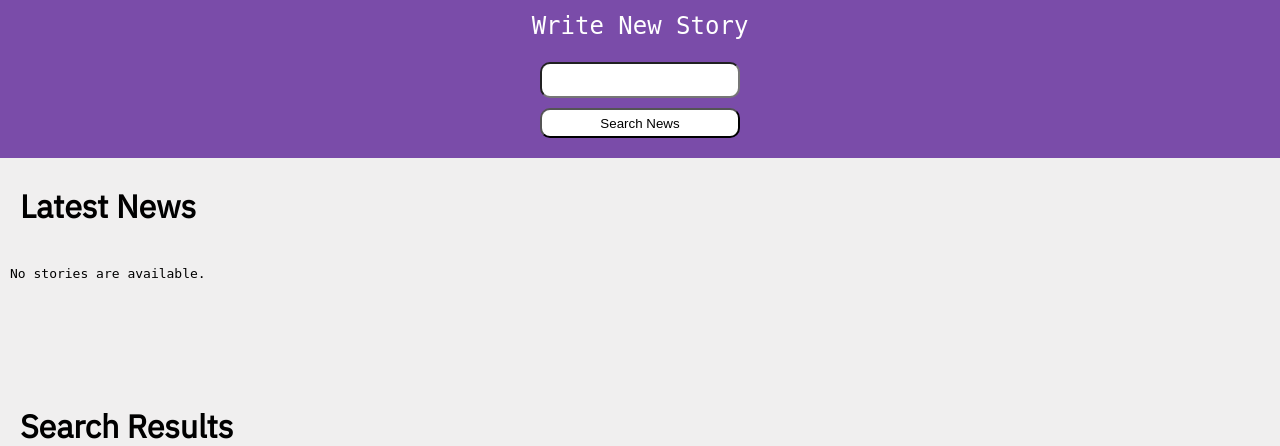
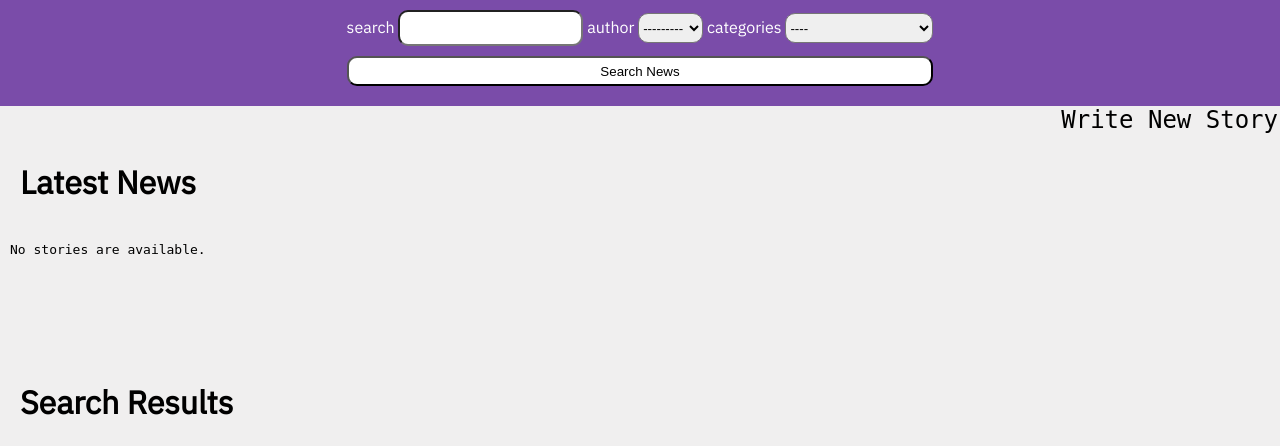
Before and after one commit to SheCodesAus/she-codes-django-news-project-DaniiBlack, a Django app: page /news/ in a window 1280 px wide. Shown: the part 194-640 px from the top of the page. Run offline with Django 4.2, Linux system fonts and the light colour scheme; the visitor is signed in with stand-in values (Sample User, id 1); data comes from the database, SQL or seed files in the repository; data that the repository does not hold is empty; parts of the project's set-up code (start-up, migrations or seed data) failed here and were passed over; some web fonts are replaced.

Commit message:
Categories

```diff
--- a/she_codes_news/news/forms.py
+++ b/she_codes_news/news/forms.py
@@ -8,7 +8,7 @@ User = get_user_model()
 class StoryForm(ModelForm):
     class Meta:
         model = NewsStory
-        fields = ['title', 'pub_date', 'content']
+        fields = ['title', 'pub_date', 'content', 'image_url', 'categories']
         widgets = {
             'pub_date': forms.DateInput(format=('%m/%d/%Y'),
             attrs={
@@ -25,16 +25,12 @@ ORDER_CHOICE= (
 )
 
 class FilterForm(forms.Form):
+    categories = forms.ChoiceField(label="categories", choices=[('', '----'), ('clickbait','Clickbait'), ('politics','Politics'), ('travel','Travel'), ('badbitch', 'Bad bitch, its a genre')], required=False)
+    categories.widget.attrs.update({'class' : 'categories-input'})
     author = forms.ModelChoiceField(label="author", queryset=User.objects.all(), required=False)
+    author.widget.attrs.update({'class' : 'author-input'})
     search = forms.CharField(label="search", required=False)
     search.widget.attrs.update({'class' : 'search-input'})
-
-class SearchForm(forms.Form):
-    with_author = forms.ModelChoiceField(
-        label='Author', queryset=User.objects.all(), required=False
-        )
-    search = forms.CharField(label="Search", required=False)
-
 
 class CommentForm(ModelForm):
 
--- a/she_codes_news/news/models.py
+++ b/she_codes_news/news/models.py
@@ -10,10 +10,11 @@ class NewsStory(models.Model):
     )
     pub_date = models.DateTimeField()
     content = models.TextField()
-    liked_by = models.ManyToManyField(User, related_name='liked_stories', blank=True)
+    image_url = models.URLField(max_length=1000, default="https://picsum.photos/600")
     favourited_by = models.ManyToManyField(
         User, related_name="favourites", blank=True
     )
+    categories = models.CharField(max_length=20, choices=[('clickbait','Clickbait'), ('politics','Politics'), ('travel','Travel'), ('badbitch', 'Bad bitch, its a genre')], default='Clickbait')
 
 class Comment(models.Model):
     story = models.ForeignKey(NewsStory, related_name="comments", on_delete=models.CASCADE)
--- a/she_codes_news/news/static/news/styles.css
+++ b/she_codes_news/news/static/news/styles.css
@@ -79,12 +79,33 @@
     flex-grow: 1;
 }
 
+#story-container {
+    display:flex;
+    flex-direction: column;
+    align-items: center;
+}
+
+#story-wrapper {
+    text-align: center;
+    margin: 10px;
+}
+
+#favourite-wrapper {
+    text-align: center;
+    margin: 10px;
+}
+
+
+#comment-wrapper {
+    text-align: center;
+    margin: 10px;
+}
+
 #story-content {
-    text-align: justify;
+    text-align: center;
 }
 
 #story-content img {
-    float: right;
     margin: 0 0 10px 10px;
     width: 50%;
 }
@@ -101,14 +122,19 @@
 }
 
 .search-label {
-    visibility: hidden;
+    color: white;
+    width: 100%;
 }
 
 .search-button {
     height: 30px;
     border-radius: 10px;
     background-color: #fff;
-    margin-top: 10px
+    margin-top: 10px;
+}
+
+.search-inputs {
+    flex: 100%;
 }
 
 .search-input {
@@ -116,9 +142,32 @@
     height: 30px;
 }
 
+.author-input {
+    border-radius: 10px;
+    height: 30px;
+}
+
+.categories-input {
+    border-radius: 10px;
+    height: 30px;
+}
+
 .new-story {
-    color: #fff;
     font-size: 1.5rem;
+    margin-bottom: 20px;
+    width: 100%;
+    text-align: center;
+}
+
+.story-nav {
+    font-size: 1.5rem;
+    margin-bottom: 20px;
+    padding:10px;
+}
+
+.new-story-nav {
+    width: 100%;
+    text-align: right;
 }
 
 .search {
--- a/she_codes_news/news/templates/news/index.html
+++ b/she_codes_news/news/templates/news/index.html
@@ -8,18 +8,33 @@
     {% block content %}
 
     <div id="news-text">
-        {% if request.user.is_authenticated %}
-        <a class="new-story" href="{% url 'news:newStory' %}">Write New Story</a>
-    {% endif %}
-    <form method="GET" style="display: flex; flex-direction: column; width: 200px" >
+
+    <form method="GET" style="display: flex; flex-direction: column" >
+        <div class="search-inputs">
         <label class="search-label">
             {{form.search.label}}
         </label>
         {{form.search}}
+        <label class="search-label">
+            {{form.author.label}}
+        </label>
+
+        {{form.author}}
+        <label class="search-label">
+            {{form.categories.label}}
+        </label>
+        {{form.categories}}
+        </div>
         <button class="search-button" type="submit">Search News</button>
     </form>
     </div>
+    {% if request.user.is_authenticated %}
+    <div class="new-story-nav">
+        <a class="new-story" href="{% url 'news:newStory' %}">Write New Story</a>
+    </div>
+    {% endif %}
     <h2 class="story-section-label"> Latest News</h2>
+
     <div id="latest-stories">
         {% if latest_stories %}
             {% for story in latest_stories %}
--- a/she_codes_news/news/templates/news/newsstory_confirm_delete.html
+++ b/she_codes_news/news/templates/news/newsstory_confirm_delete.html
@@ -1,9 +1,7 @@
 {% extends 'base.html' %}
 
 {% block content %}
-<h1>ARE YOU REALLY SURE YOU WANT TO DELETE THIS?</h1>
-<h3>THIS CAN NOT BE UNDONE!</h3>
-<H4>⚠️⚠️⚠️⚠️⚠️⚠️⚠️⚠️⚠️⚠️⚠️⚠️⚠️⚠️⚠️⚠️</h4>
+<h1>Are you sure you want to delete this story?</h1>
 <strong>{{ newsstory.title }}</strong>
 <p>{{ newsstory.content }}</p>
 <form action="" method="POST">
--- a/she_codes_news/news/templates/news/newsstory_form.html
+++ b/she_codes_news/news/templates/news/newsstory_form.html
@@ -2,7 +2,7 @@
 
 {% block content %}
 
-<form action="" method="POST">
+<form style="margin: 20px" action="" method="POST">
     {% csrf_token %}
     {{ form.as_p }}
     <input type="submit" value="submit">
--- a/she_codes_news/news/templates/news/storyCard.html
+++ b/she_codes_news/news/templates/news/storyCard.html
@@ -2,7 +2,7 @@
     <!-- news:story becuase in our urls file we've named it story.  -->
     <a href="{% url 'news:story' story.id %}">
         {% if position < 5 %}
-            <img src="../static/news/images/placeholder-{{ position }}.jpg">
+            <img src="{{ story.image_url }}">
         {% else %}
             <img src="https://picsum.photos/600">
         {% endif %}
--- a/she_codes_news/news/views.py
+++ b/she_codes_news/news/views.py
@@ -5,7 +5,7 @@ from django.views import generic
 from django.urls import reverse_lazy
 from django.shortcuts import get_object_or_404, redirect
 from .models import NewsStory
-from .forms import StoryForm, CommentForm, SearchForm, FilterForm
+from .forms import StoryForm, CommentForm, FilterForm
 from django.contrib.auth.mixins import LoginRequiredMixin
 
 User = get_user_model()
@@ -19,10 +19,9 @@ class IndexView(generic.ListView):
         form = FilterForm(self.request.GET)
         order_by = "-pub_date"
         if form.is_valid():
-            order = form.cleaned_data.get('order')
-            if order == "oldfirst":
-                order_by = "pub_date"
 
+            if categories := form.cleaned_data.get('categories'):
+                qs = qs.filter(categories=categories)
 
             if author := form.cleaned_data.get('author'):
                 qs = qs.filter(author=author)
@@ -51,16 +50,6 @@ class StoryView(generic.DetailView):
         context["form"] = CommentForm()
         context["form_action"] = reverse_lazy("news:addComment", kwargs={"pk": self.kwargs.get('pk')})
         return context
-
-@login_required
-def like_post(request, pk):
-    story = get_object_or_404(NewsStory, pk=pk)
-    user = request.user
-    if story.liked_by.filter(id=user.id).exists():
-        story.liked_by.remove(user)
-    else:
-        story.liked_by.add(user)
-    return redirect('news:story', pk=story.id)
 
 @login_required
 def like(request, pk):
--- a/she_codes_news/static/styles.css
+++ b/she_codes_news/static/styles.css
@@ -11,11 +11,6 @@ header {
     flex-direction: column;
     background-color: white;
 }
-
-img {
-    filter: grayscale(100%);
-}
-
 
 h1 {
     text-decoration: none;
--- a/she_codes_news/users/templates/users/createAccount.html
+++ b/she_codes_news/users/templates/users/createAccount.html
@@ -2,7 +2,7 @@
 
 {% block content %}
 <h2>Create Account</h2>
-<form method="post">
+<form style="margin: 20px" method="post">
     {% csrf_token %}
     {{ form.as_p }}
     <button type="submit">Create Account</button>
```
Also changed, not shown: she_codes_news/news/templates/news/story.html (+11 -5 lines), she_codes_news/news/migrations/0007_remove_newsstory_liked_by_newsstory_image_url.py (added), she_codes_news/news/migrations/0008_newsstory_categories.py (added).
